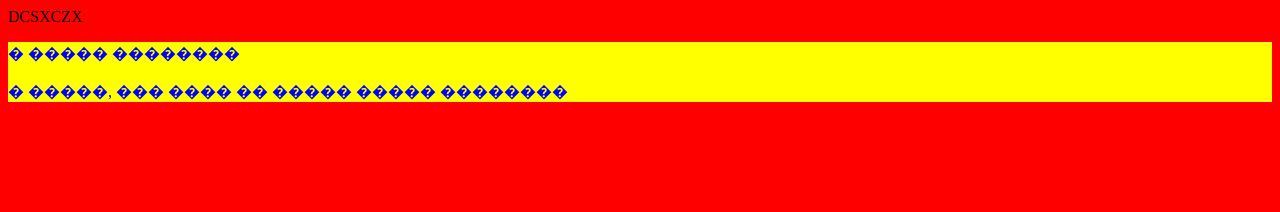
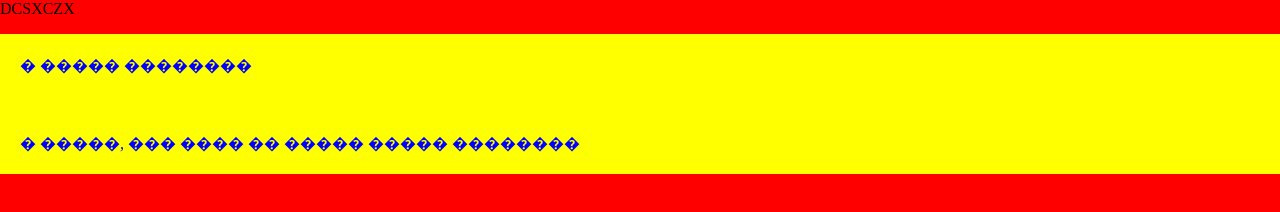
Before and after one commit to simonkos/merge-project, a plain HTML site: page index.html in a window 1280 px wide. Drawn offline with Linux system fonts and the light colour scheme.

Commit message:
set body margin

```diff
--- a/style1.css
+++ b/style1.css
@@ -1,10 +1,13 @@
 body{
 background:red;
 color:black;
+margin: 0 auto;
 }
 div {
 background-color: yellow;
 }
 p{
 color: blue;
+padding: 20px;
+
 }
```
